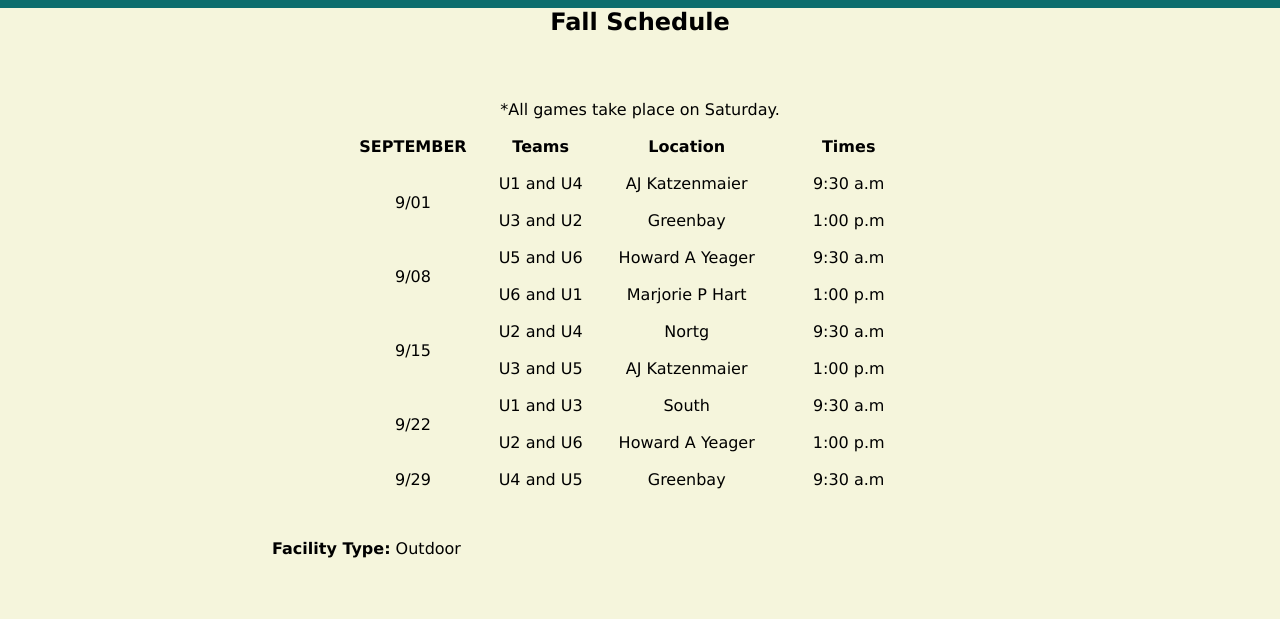
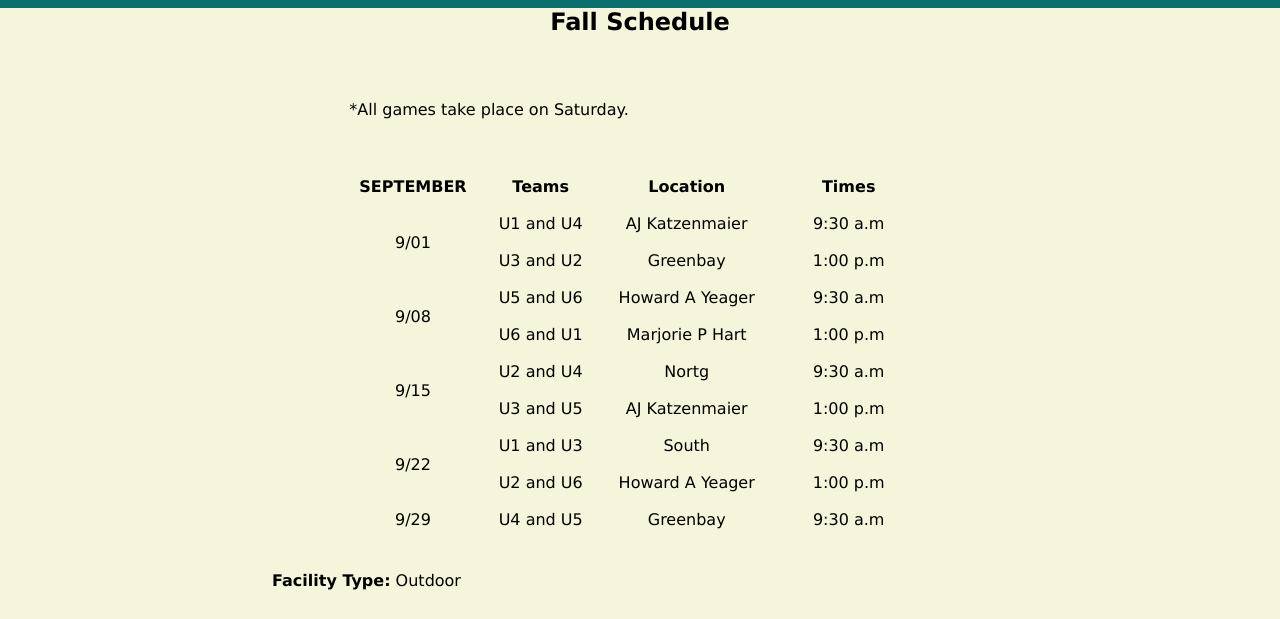
Before and after one commit to adweb7/t1m1-agusdona, a plain HTML site: page aseets/pages/game-information.html in a window 1280 px wide. Shown: the part 152-771 px from the top of the page. Drawn offline with Linux system fonts and the light colour scheme.

Commit message:
retoques en pagina game

```diff
--- a/aseets/pages/game-information.html
+++ b/aseets/pages/game-information.html
@@ -29,7 +29,7 @@
 
     <main>
         <table>
-            <h2>Fall Schedule</h2>
+            <h2 id="fall-game">Fall Schedule</h2>
             <caption>*All games take place on Saturday.</caption>
             <colgroup>
                 <col span="1" class="fechas">
--- a/aseets/styles/styles-tabla.css
+++ b/aseets/styles/styles-tabla.css
@@ -55,8 +55,7 @@ nav a{
 
 h2{
     /* display: flex;
-    align-items:flex-start;
-    text-align: center;*/
+    align-items:flex-start;*/
     padding-bottom: 4rem;
     text-align: center;
 }
@@ -101,7 +100,7 @@ h4{
 
 #prules{
     padding-bottom: 3rem;
-    margin-top:-3.5rem ;
+     margin-top:-3.5rem ;
 }
 .psport{
     margin-left: 1rem;
@@ -117,7 +116,7 @@ h4{
 
 /*PAGINA GAME*/
 
-table, tr, th, td{
+ tr, th, td{
     /* border: 1px solid black; */
     /* border-collapse: collapse; */
     padding: 0.5rem;
@@ -160,6 +159,12 @@ span{
     padding-left: 6rem;
 }
 
+caption{
+   margin-bottom: 3rem;
+   text-align: left;
+
+}
+
 
 
 /*FOOTER DE TODAS LAS PAGINAS*/
```
